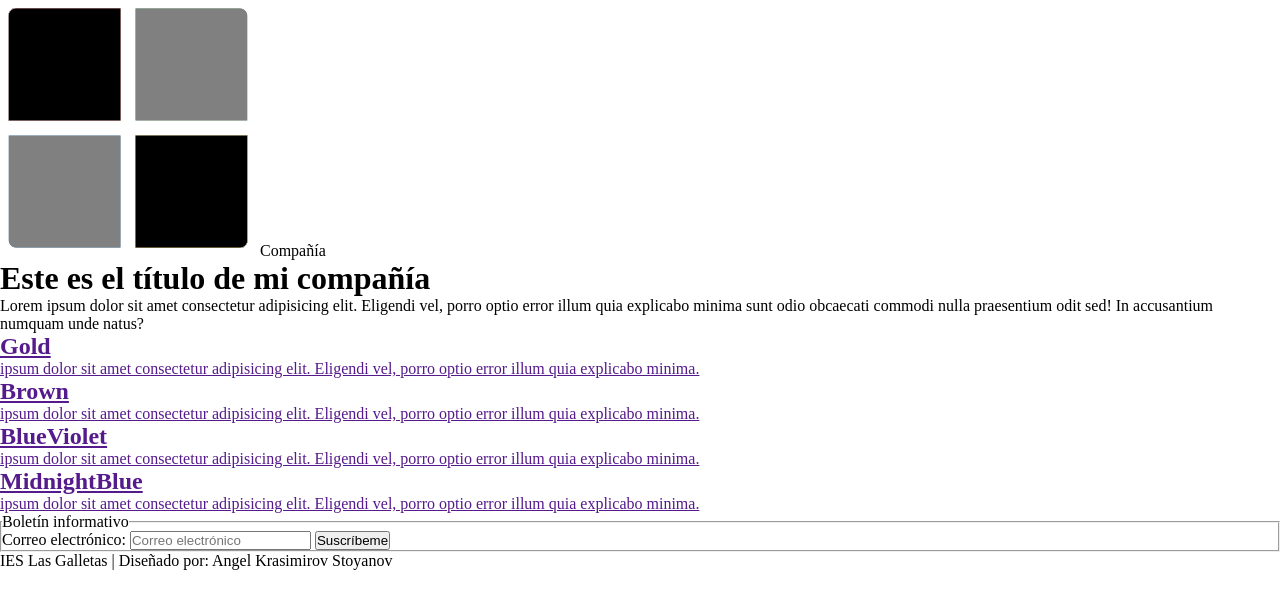
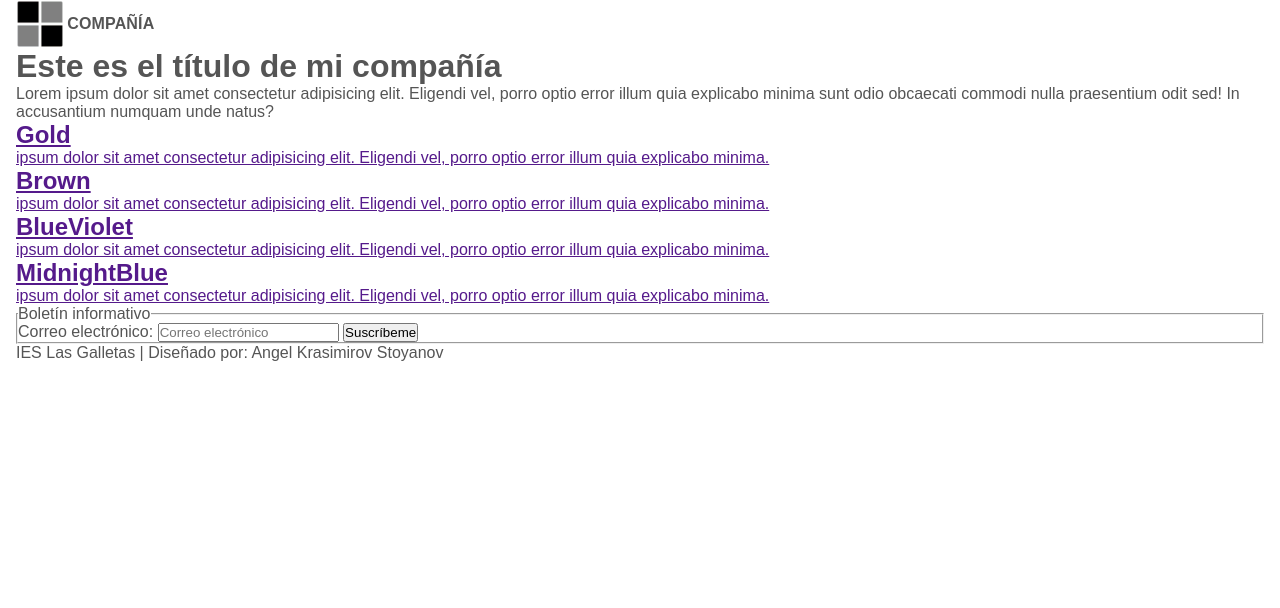
Before and after one commit to TeRacksito/Tarea-Final-CSS-Avanzado, a plain HTML site: page index.html in a window 1280 px wide. Drawn offline with Linux system fonts and the light colour scheme.

Commit message:
Add Google Fonts and enhance body styling in CSS

```diff
--- a/style.css
+++ b/style.css
@@ -1,5 +1,31 @@
+@import url('https://fonts.googleapis.com/css2?family=Poppins:ital,wght@0,100;0,200;0,300;0,400;0,500;0,600;0,700;0,800;0,900;1,100;1,200;1,300;1,400;1,500;1,600;1,700;1,800;1,900&family=Roboto:ital,wght@0,100..900;1,100..900&display=swap');
+
 * {
   margin: 0;
   padding: 0;
   box-sizing: border-box;
 }
+
+body {
+  padding: 0 1rem;
+  color: #555;
+  font-family: sans-serif;
+}
+
+body>header {
+  display: flex;
+  justify-content: flex-start;
+  align-items: center;
+  gap: 0.2rem;
+}
+
+body>header>img {
+  aspect-ratio: 1/1;
+  max-height: 3rem;
+}
+
+body>header>span {
+  text-transform: uppercase;
+  letter-spacing: 0.01rem;
+  font-weight: bold;
+}
```
